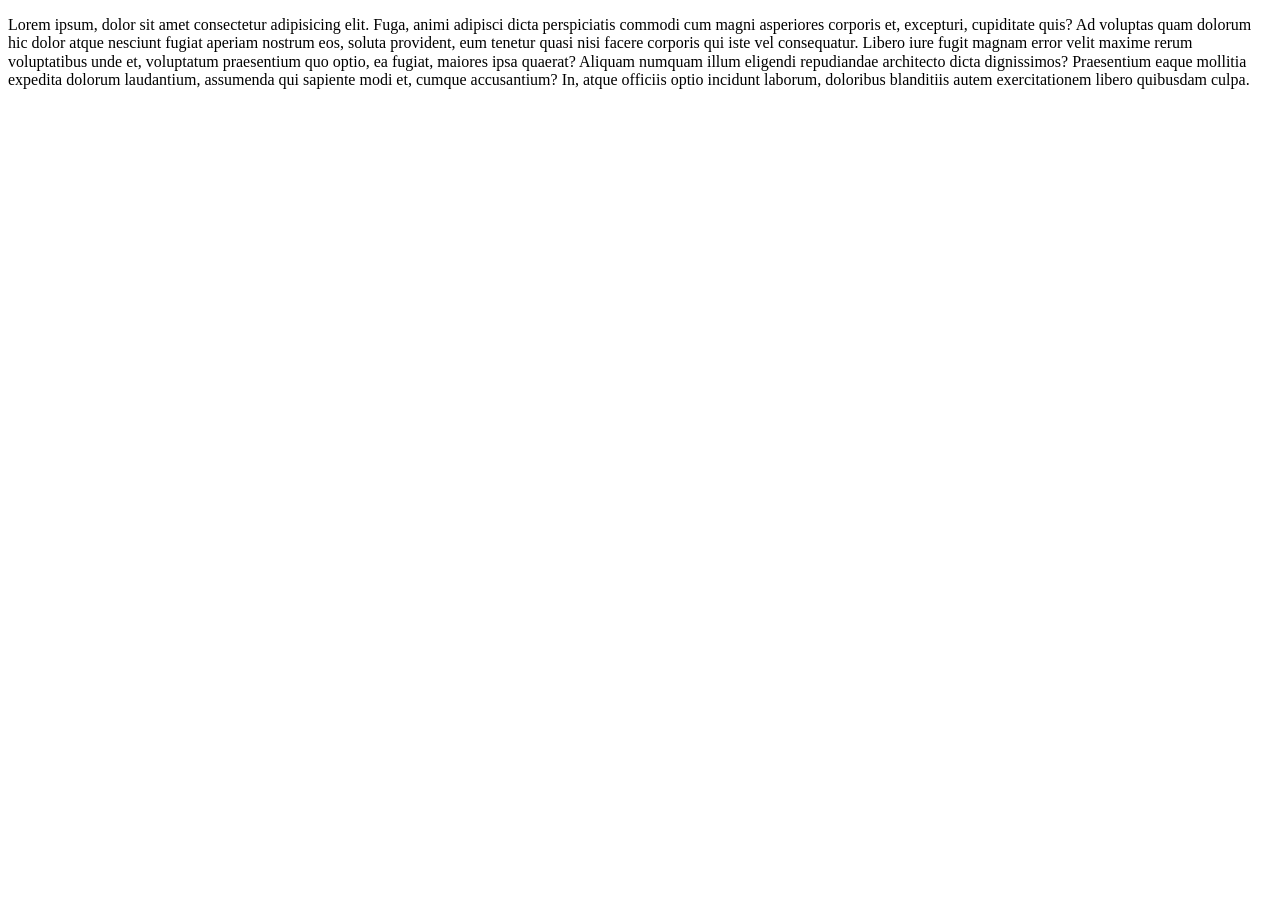
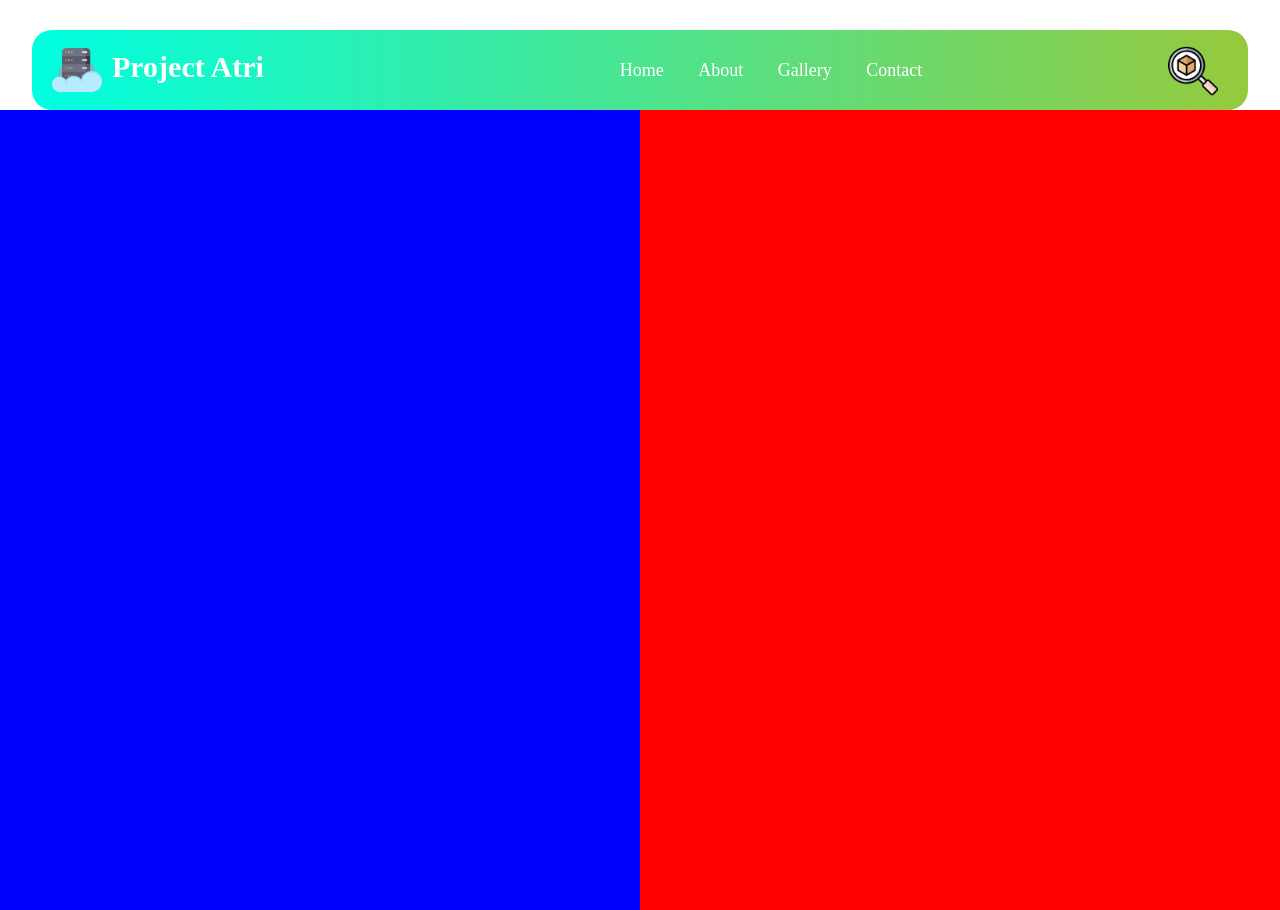
Before and after one commit to DhominickJ/CCS222---Website-Concept, a plain HTML site: page index.html in a window 1280 px wide. Before the commit the page ends 800 px from the top, so only its background shows below. Drawn offline with Linux system fonts and the light colour scheme.

Commit message:
Created the Initial Layout of the website

```diff
--- a/css/style.css
+++ b/css/style.css
@@ -0,0 +1,73 @@
+*{
+    margin: 0;
+}
+
+header{
+    width: 95%;
+    height: 80px;
+    margin: 0 auto;
+    font-size: 18px;
+    /* background-color: green; */
+    margin-top: 30px;
+    border-radius: 20px;
+    background: linear-gradient(to right, #00ffe1, #96c93d);
+}
+::selection{
+    background-color: greenyellow;
+    color: blue;
+}
+
+#left{
+    width: 50%;
+    height: 800px;
+    float: left;
+    background-color: blue;
+}
+
+#right{
+    width: 50%;
+    height: 800px;
+    float: right;
+    background-color: red;
+}
+
+nav{
+    padding-top: 30px;
+    text-align: center;
+}
+
+ul li{
+    color: white;
+    display: inline;
+    margin-left: 30px;
+}
+
+a:link{
+    text-decoration: none;
+}
+
+#logo{
+    display: inline;
+    width: 50px;
+    height: 50px;
+    margin-left: 20px;
+    margin-top: 15px;
+    float: left;
+}
+
+#search{
+    display: inline;
+    width: 50px;
+    height: 50px;
+    margin-right: 30px;
+    margin-top: -35px;
+    float: right;
+}
+
+#text_logo{
+    color: white;
+    font-size: 30px;
+    margin-left: 10px;
+    margin-top: 20px;
+    float: left;
+}
--- a/index.html
+++ b/index.html
@@ -4,11 +4,26 @@
     <meta charset="UTF-8">
     <meta http-equiv="X-UA-Compatible" content="IE=edge">
     <meta name="viewport" content="width=device-width, initial-scale=1.0">
-        <link rel="stylesheet" href="css/normalize.css">
     <link rel="stylesheet" href="css/style.css">
-        <title>Main Title</title>
+    <title>Project Atri</title>
 </head>
+<header>
+    <img src="images/logo.png" alt="logo" id="logo">
+    <h1 id="text_logo">Project Atri</h1>
+    <nav>
+        <ul>
+            <a href=""><li>Home</li></a>
+            <a href=""><li>About</li></a>
+            <a href=""><li>Gallery</li></a>
+            <a href=""><li>Contact</li></a>
+        </ul>
+    </nav>
+    <img src="images/search.png" alt="search icon" id="search">
+</header>
 <body>
-        <p>Lorem ipsum, dolor sit amet consectetur adipisicing elit. Fuga, animi adipisci dicta perspiciatis commodi cum magni asperiores corporis et, excepturi, cupiditate quis? Ad voluptas quam dolorum hic dolor atque nesciunt fugiat aperiam nostrum eos, soluta provident, eum tenetur quasi nisi facere corporis qui iste vel consequatur. Libero iure fugit magnam error velit maxime rerum voluptatibus unde et, voluptatum praesentium quo optio, ea fugiat, maiores ipsa quaerat? Aliquam numquam illum eligendi repudiandae architecto dicta dignissimos? Praesentium eaque mollitia expedita dolorum laudantium, assumenda qui sapiente modi et, cumque accusantium? In, atque officiis optio incidunt laborum, doloribus blanditiis autem exercitationem libero quibusdam culpa.</p>
+    <div>
+        <div id="right"></div>
+        <div id="left"></div>
+    </div>
 </body>
 </html>
--- a/practice/css/style.css
+++ /dev/null
@@ -1,59 +0,0 @@
-*{
-    margin: 0;
-}
-
-header{
-    width: 95%;
-    height: 80px;
-    margin: 0 auto;
-    font-size: 18px;
-    background-color: green;
-    margin-top: 30px;
-    border-radius: 20px;
-}
-
-::selection{
-    background-color: greenyellow;
-    color: blue;
-}
-
-nav{
-    padding-top: 30px;
-    text-align: center;
-}
-
-ul li{
-    color: white;
-    display: inline;
-    margin-left: 30px;
-}
-
-a:link{
-    text-decoration: none;
-}
-
-#logo{
-    display: inline;
-    width: 50px;
-    height: 50px;
-    margin-left: 20px;
-    margin-top: 15px;
-    float: left;
-}
-
-#search{
-    display: inline;
-    width: 50px;
-    height: 50px;
-    margin-right: 30px;
-    margin-top: -35px;
-    float: right;
-}
-
-#text_logo{
-    color: white;
-    font-size: 30px;
-    margin-left: 10px;
-    margin-top: 20px;
-    float: left;
-}
```
Also changed, not shown: practice/index.html (deleted, +0 -26 lines), images/logo.png (renamed from practice/images/logo.png), images/search.png (renamed from practice/images/search.png). Lines whose indentation alone changed are shown as unchanged.
